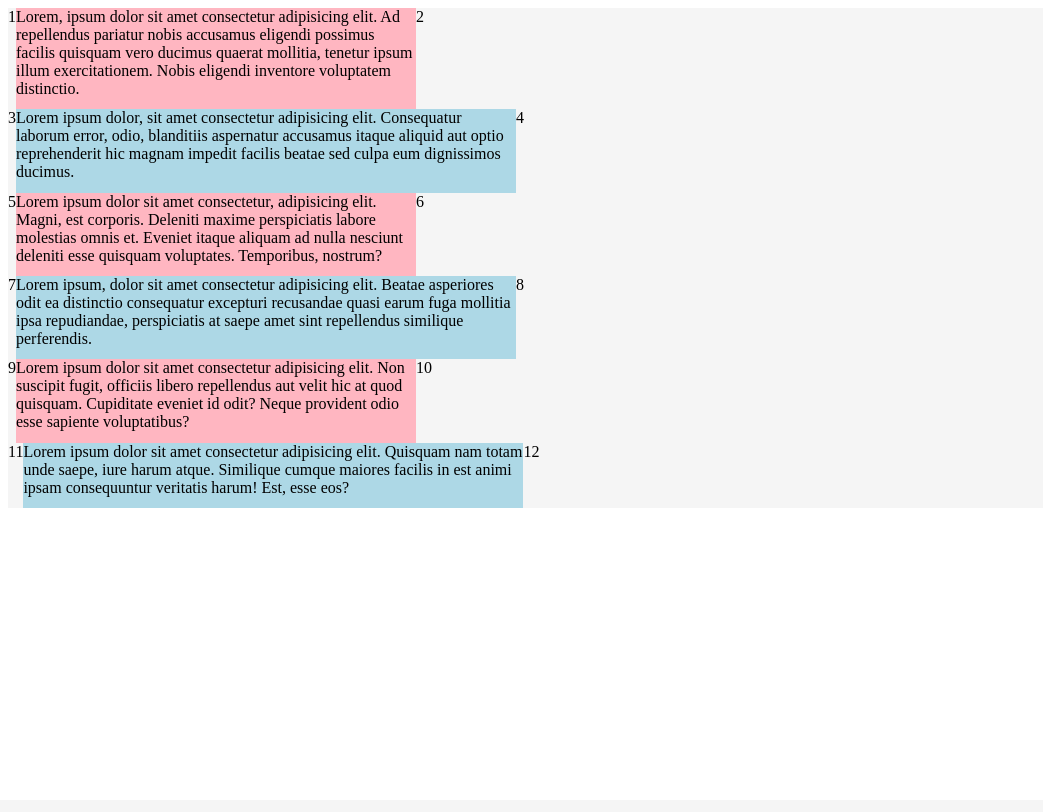
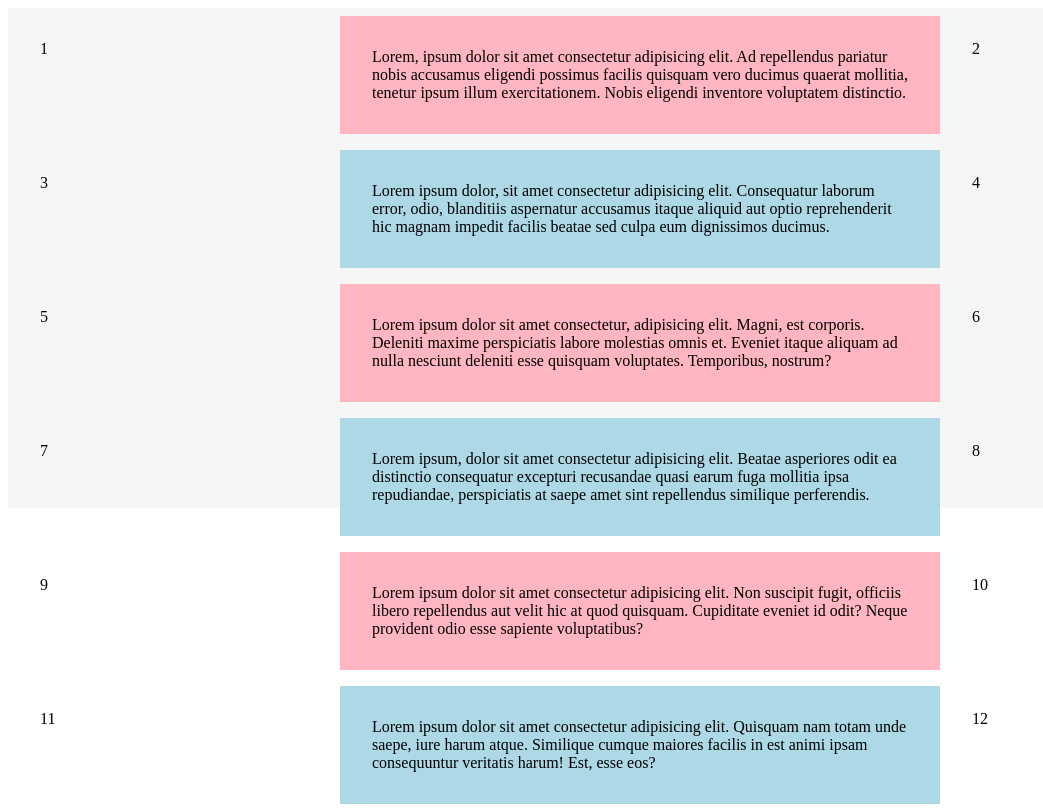
Before and after one commit to macedon-ps/Programs_repository, a PHP site: page /chat.html in a window 1280 px wide. Shown: the whole page, without its empty margins (0-1043 px from the left). Before the commit the page ends 508 px from the top, so only its background shows below. Run offline with PHP 8.4, Linux system fonts and the light colour scheme.

Commit message:
add new props, change .message

```diff
--- a/HTML/Homework/HW_4/chat.css
+++ b/HTML/Homework/HW_4/chat.css
@@ -8,13 +8,29 @@
 .people2{
     display: flex;
     flex-direction: row;
-    width: 80%;
+    width: 100%;
+    justify-content: center;
+    margin: 0 auto;
 }
 .people1 .message{
     background: #ffb6c1;
-    max-width: 400px;
+    width: 50%;
+    padding: 2em;
+    margin: 0.5em 0;
 }
 .people2 .message{
     background: #add8e6;
-    max-width: 500px;
+    width: 50%;
+    padding: 2em;
+    margin: 0.5em 0;
 }
+.fotoFirst,
+.fotoSecond{
+    width: 25%;
+    /* justify-content: center; */
+    margin: 2em;
+    /* align-items: center; */
+}
+span{
+    padding-left: 8em;
+}
```
